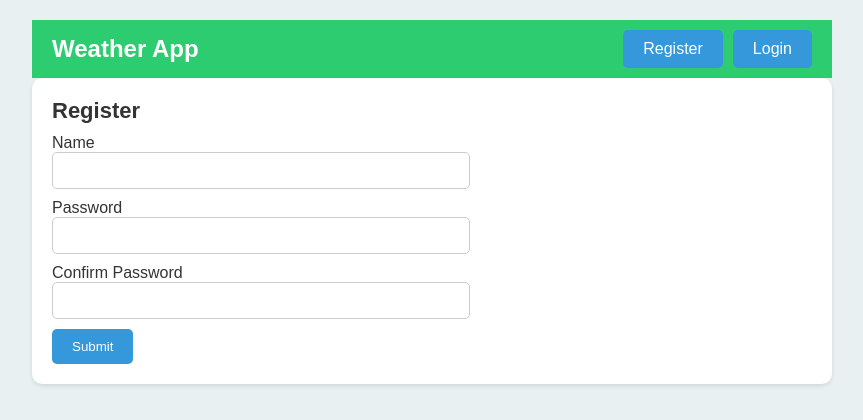
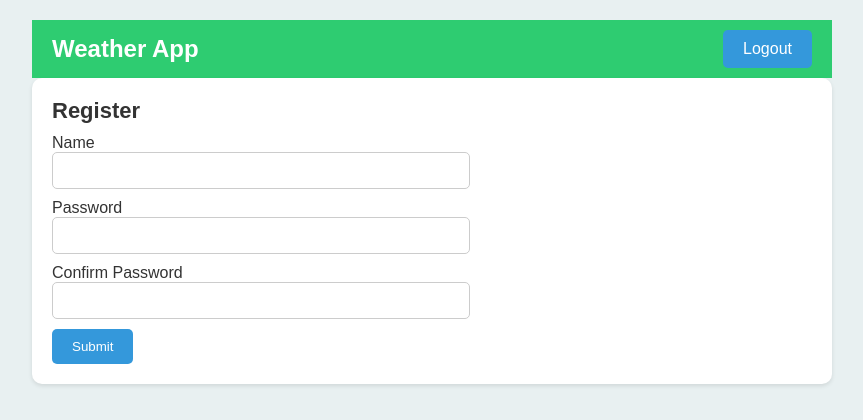
Before and after one commit to MichalPKN/weather-report, a Flask app: template app/templates/register.html in a window 1280 px wide. Shown: the top 420 px of the page, without its empty margins (208-1071 px from the left). Run offline with Flask 3, Linux system fonts and the light colour scheme; the template is opened without the code that fills it: values that come from a table or form of the project are taken from there, others are empty; a user stored in the database is signed in.

Commit message:
register page nav buttons update

```diff
--- a/app/templates/register.html
+++ b/app/templates/register.html
@@ -10,8 +10,12 @@
         <header>
             <h1>Weather App</h1>
             <div>
-                <a href="{{url_for('auth_controller.register')}}" class="link btn-register">Register</a>
-                <a href="{{url_for('auth_controller.login')}}" class="link">Login</a>
+                {% if not current_user.is_authenticated %}
+                    <a href="{{url_for('auth_controller.register')}}" class="link btn-register">Register</a>
+                    <a href="{{url_for('auth_controller.login')}}" class="link">Login</a>
+                {% else %}
+                    <a href="{{url_for('auth_controller.logout')}}" class="link">Logout</a>
+                {% endif %}
             </div>
         </header>
         <form class="form-container" method="post">
```
